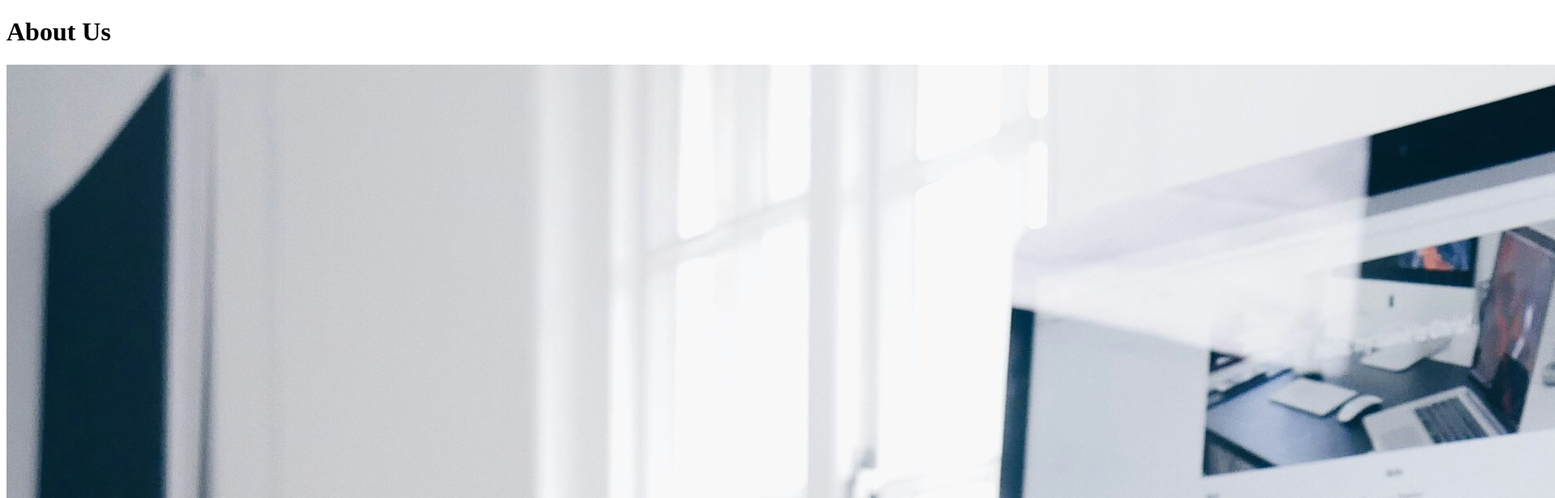
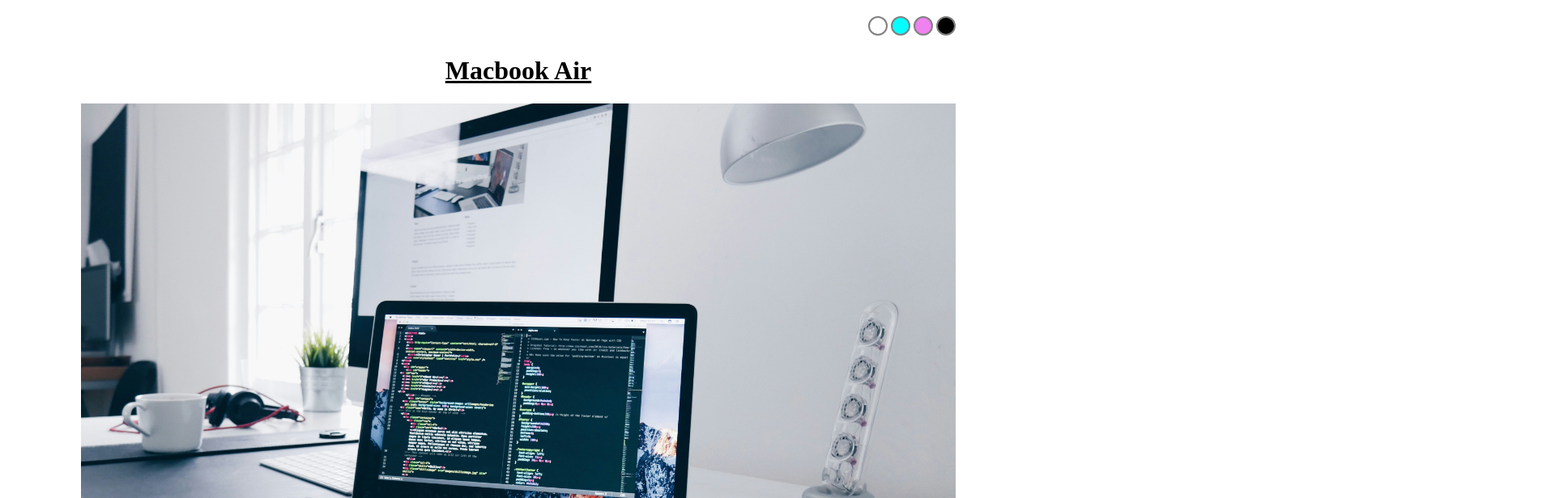
Before and after one commit to nomanmalek18/Background-Color-Switcher, a plain HTML site: page index.html in a window 1280 px wide. Shown: the top 616 px of the page at 81% size, 1920 px wide, since content can reach past the window. Drawn offline with Linux system fonts and the light colour scheme.

Commit message:
Background Color change switcher

```diff
--- a/index.html
+++ b/index.html
@@ -4,11 +4,22 @@
     <meta charset="UTF-8">
     <meta name="viewport" content="width=device-width, initial-scale=1.0">
     <title>Background color change</title>
+    <link rel="stylesheet" href="style.css">
 </head>
 <body>
+
     <div class="">
-        <h1>About Us</h1>
+        <div id="color-switcher">
+            <snap class="btn" onclick="changeBG('#ffffff')" id="white"></snap>
+            <snap class="btn" onclick="changeBG('#7fffd4')" id="aque"></snap>
+            <snap class="btn" onclick="changeBG('#ce9aff')" id="violet"></snap>
+            <snap class="btn" onclick="changeBG('#000000')" id="black"></snap>
+        </div>
+        <h1 class="text">Macbook Air</h1>
         <img src="images/christopher-gower-m_HRfLhgABo-unsplash.jpg" alt="laptop">
+
+        <p class="text">Lorem ipsum dolor sit amet consectetur adipisicing elit. Asperiores impedit cum laborum nostrum est quisquam unde libero culpa obcaecati accusantium temporibus ad ut dicta aliquid distinctio sint at eligendi cumque, commodi repellendus voluptate dolorum recusandae tenetur quae. Eius qui quis reiciendis libero perspiciatis ab, non nihil vitae officiis quaerat nesciunt tempore natus pariatur facilis cupiditate placeat minima asperiores quidem nam ea saepe quas impedit exercitationem numquam? Aspernatur aliquid quas aliquam? Impedit vel totam minima! Ut, et. Amet animi omnis maxime architecto sunt, aut maiores soluta quos tempora dolor eaque aliquid expedita nam. Minus nemo excepturi iusto doloremque aliquid! Voluptate, animi. Lorem ipsum dolor sit amet consectetur adipisicing elit. Facilis totam ut iusto inventore laborum corporis vitae, error architecto a repudiandae necessitatibus facere consequatur ullam odio hic. Laborum, corporis fuga? Magni temporibus at recusandae nesciunt iure quod. Impedit temporibus illo odio eos placeat iusto alias adipisci accusantium? Nisi doloremque doloribus error.</p>
     </div>
+    <script src="script.js"></script>
 </body>
 </html>
--- a/script.js
+++ b/script.js
@@ -0,0 +1,13 @@
+function changeBG(color){
+    document.body.style.backgroundColor = color;
+    let txt = document.getElementsByClassName("text");
+    if(color == "#000000"){
+        for (const elm of txt) {
+            elm.style.color = "white";
+        }
+    }else{
+        for (const elm of txt) {
+            elm.style.color = "#000000";
+        }
+    }
+}
--- a/style.css
+++ b/style.css
@@ -0,0 +1,40 @@
+body{
+    margin: 0px;
+    padding: 20px 100px;
+}
+h1{
+    text-align: center;
+    text-decoration: underline;
+}
+img{
+    width: 100%;
+    height: auto;
+    margin: 0 auto;
+}
+p{
+    font-size: 18px;
+    text-align: justify;
+}
+.btn{
+    height: 20px;
+    width: 20px;
+    display: inline-block;
+    border: solid grey 2px;
+    border-radius: 50%;
+    cursor: pointer;
+}
+#white{
+    background: white;
+}
+#aque{
+    background-color: aqua;
+}
+#violet{
+    background-color: violet;
+}
+#black{
+    background-color: black;
+}
+#color-switcher{
+    text-align: right;
+}
```
